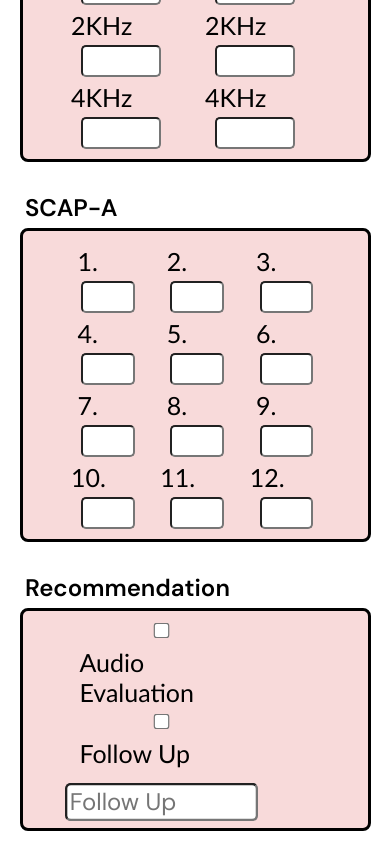
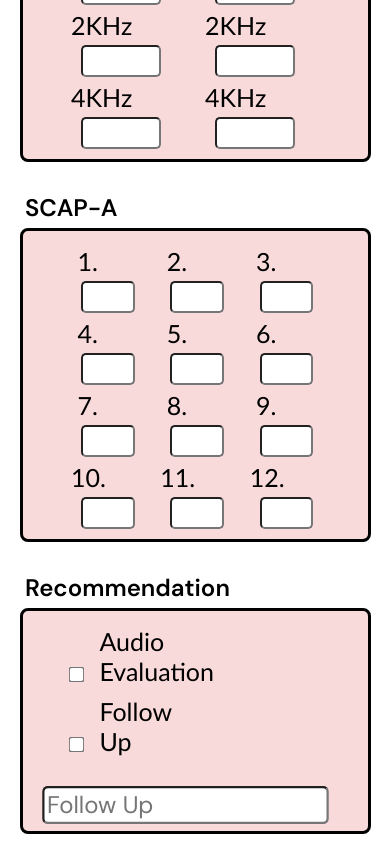
Before and after one commit to aniruddhabagal/ghs, a React (Create React App) app: page / in a window 390 px wide. Shown: the part 1410-2254 px from the top of the page. Built offline with nearby package versions, Linux system fonts and the light colour scheme.

Commit message:
Made minor changes

```diff
--- a/src/components/box3/box3.css
+++ b/src/components/box3/box3.css
@@ -48,14 +48,12 @@
         width: 90%;
     }
 
+
+
     #box-3 input  {
         margin-left: 15px;
         width: 60%;
     }
 
-    #box-3 select  {
-        margin-left: 15px;
-        width: 60%;
-    }
 
 }
--- a/src/components/box5/Box5.jsx
+++ b/src/components/box5/Box5.jsx
@@ -10,12 +10,12 @@ function Box5() {
 
         <form action="" method="post" id='box5Form'>
 
-            <div>
+            <div id='check1'>
                 <input type="checkbox" name="audioEval" id="audEv" />
                 <label for="audioEval"> Audio Evaluation</label>
             </div>
 
-            <div>
+            <div id='check2'>
                 <input type="checkbox" name="followup" id="followup" />
                 <label for="followup"> Follow Up</label>
             </div>
--- a/src/components/box5/box5.css
+++ b/src/components/box5/box5.css
@@ -45,14 +45,13 @@
         width: 90%;
     }
 
-    #box-5 input  {
-        margin-left: 15px;
-        width: 60%;
+    #check1 label {
+        width: 65%;
     }
 
-    #box-5 select  {
-        margin-left: 15px;
-        width: 60%;
+    #check2 label {
+        width: 40%;
+        margin-bottom: 20px;
     }
 
 }
```
